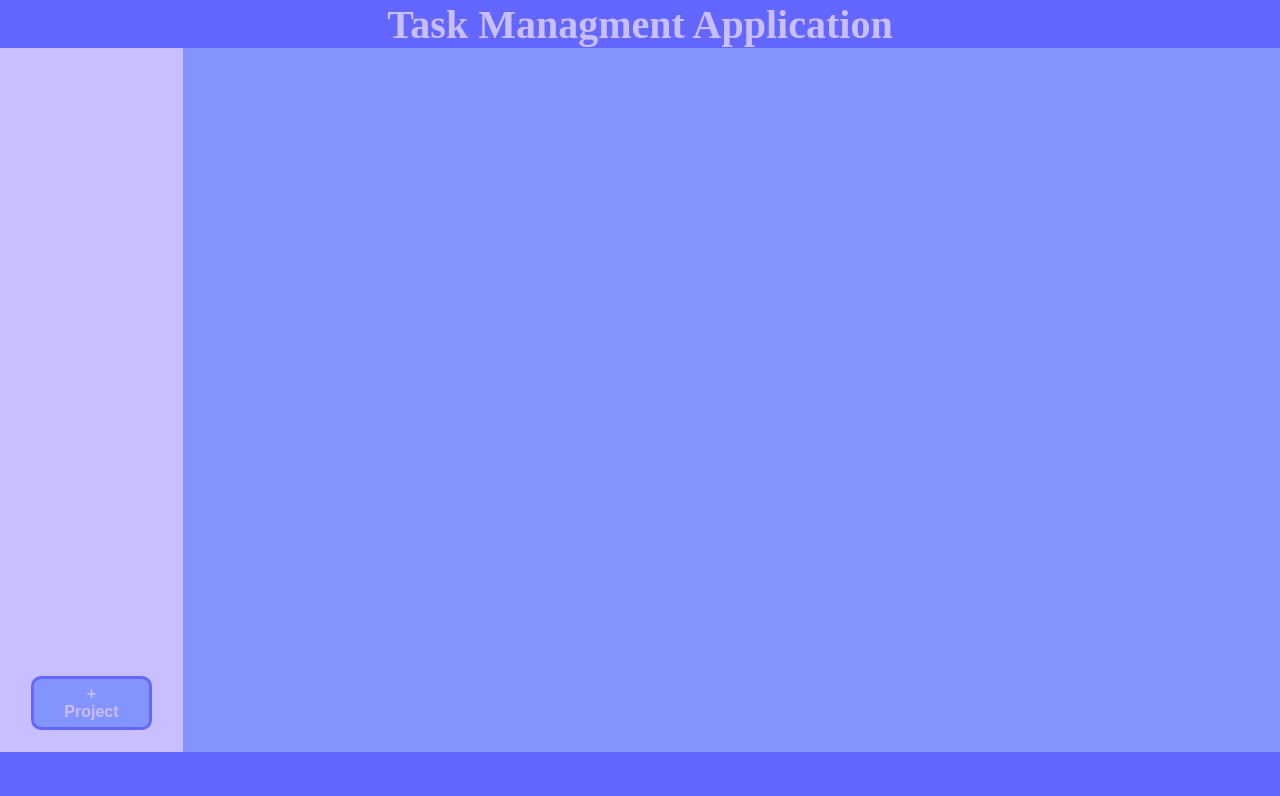
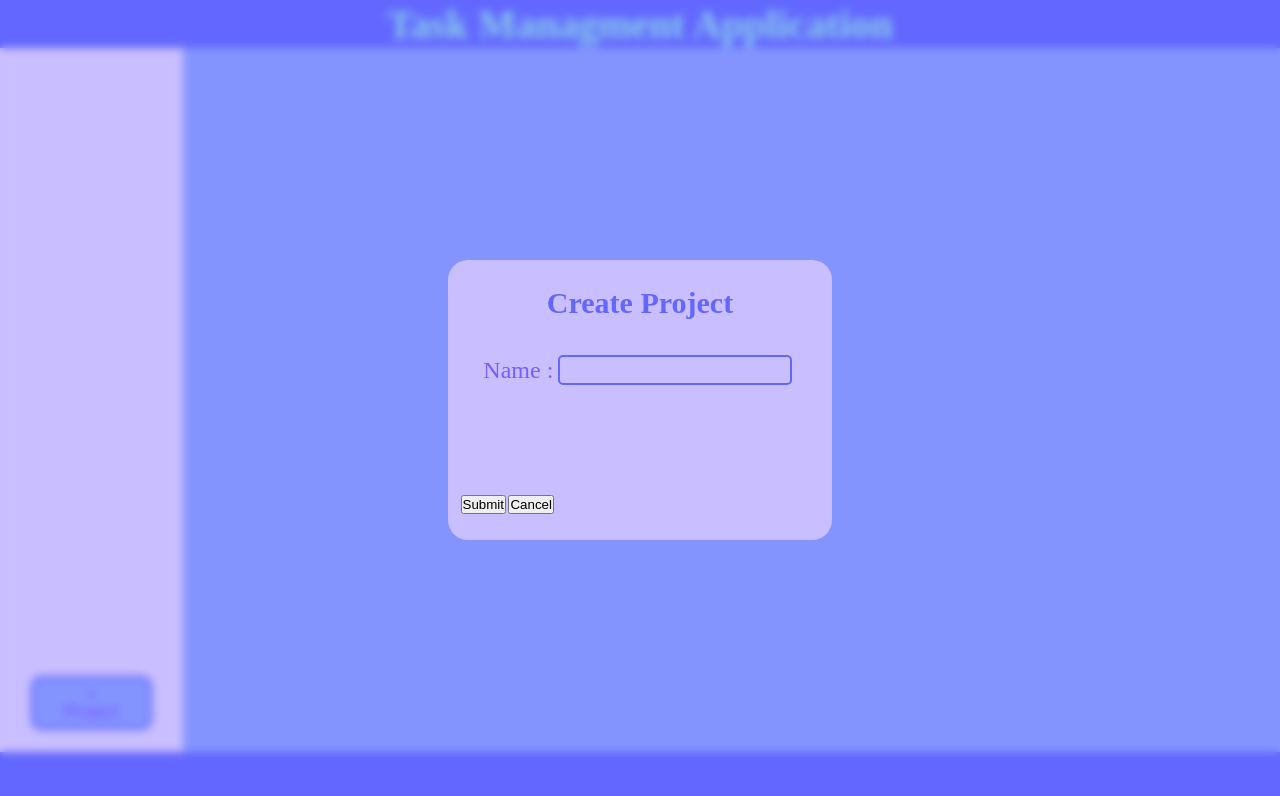
Before and after one commit to Z-K11/toDoList, a website built with webpack: page src/template.html in a window 1280 px wide. Built offline with nearby package versions, Linux system fonts and the light colour scheme.

Commit message:
create modal overlay menu for project creation dialogue

```diff
--- a/src/projectDomManipulator.js
+++ b/src/projectDomManipulator.js
@@ -1,10 +1,12 @@
 import Projects from './project.js'
 export default class domManipulator
 {
+    #count = 0;
     constructor(main)
     {
         console.log('Dom Object succesfully created');
         this.runner = main;
+        let projectList = document.querySelector('.projectList');
     }
     initializeProjectCreation()
     {
@@ -12,6 +14,10 @@ export default class domManipulator
         creatorButton.addEventListener('click',()=>
         {
             // this.runner.addProjectToArray(new Projects('Default'));
+            let projectDiv = document.createElement('div');
+            count++;
+            projectDiv.id=`project_${count}`;
+
         })
     }
 }
--- a/src/style.css
+++ b/src/style.css
@@ -9,7 +9,6 @@
     font-size: 62.5%;
     --mainBackground : #8494FF;
     --mainDark : #6367FF;
-    --fontMain:#C9BEFF;
     --fontMainDark:#795eff;
     --mainLight:#C9BEFF;
 }
@@ -41,7 +40,7 @@ header
 {
     flex:1;
     display: grid;
-    grid-template-columns: 1fr 6fr;
+    grid-template-columns: 1fr 5fr 1fr;
     grid-template-rows: 1;
     height: 100%;
     width: 100%;
@@ -81,3 +80,67 @@ header
 {
     color: var(--mainDark);
 }
+.hidden
+{
+    display: none;
+}
+.modalOverlay
+{
+    position: fixed;
+    inset: 0;
+    display: flex;
+    justify-content: center;
+    align-items: center;
+    backdrop-filter: blur(0.4rem);
+    z-index: 1;
+}
+.modal
+{
+    display: flex;
+    flex-direction: column;
+    width: 30vw;
+    height: 35vh;
+    background-color: var(--mainLight);
+    align-items: center;
+    padding: 2% 0;
+    color: var(--mainDark);
+    border-radius: 2rem;
+}
+.modalHeading
+{
+    font-size: 3rem;
+}
+.modalInputWrapper
+{
+    flex:1;
+    display: flex;
+    flex-direction: column;
+    justify-content: space-between;
+}
+.modalInput
+{
+    color: var(--fontMainDark);
+    font-size: 2.4rem;
+    padding: 10% 0;
+    display: flex;
+    align-items: center;
+    justify-content: center;
+}
+.modalInput>input
+{
+    height: 3rem;
+    width: 65%;
+    margin : 0 0.5rem;
+    background-color: inherit;
+    border: 0.2rem solid var(--mainDark);
+    border-radius: 0.5rem;
+    color: inherit;
+    padding : 0 0.5rem;
+    font-size: 2rem;
+
+}
+.modalInput>input:focus
+{
+    border: 0.2rem solid var(--mainDark);
+    outline: none;
+}
--- a/src/template.html
+++ b/src/template.html
@@ -7,6 +7,22 @@
     <link rel="icon" href="data:,">
 </head>
 <body>
+    <div class="modalOverlay ">
+        <div class="modal">
+            <h3 class="modalHeading">Create Project</h3>
+            <div class="modalInputWrapper">
+                <div class="modalInput">
+                    <label for="nameOfProject">Name :</label>
+                    <input type="text" id="nameOfProject" name="projectName">
+                </div>
+                <div class="creatorOptions">
+                    <button class="submitProject modalButtons">Submit</button>
+                    <button class="cancel modalButtons">Cancel</button>
+                </div>
+            </div>
+        </div>
+
+    </div>
     <header>
     <div class="header Heading">
         <h1>Task Managment Application</h1>
@@ -21,6 +37,7 @@
             </div>
         </div>
         <div class="tasks"></div>
+        <div class="toDoCreator"></div>
     </div>
     <footer></footer>
 </body>
```
